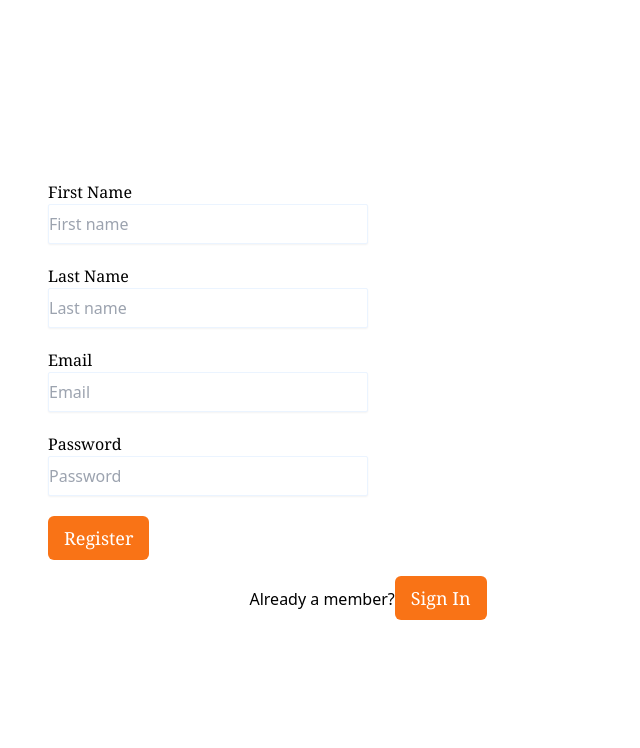
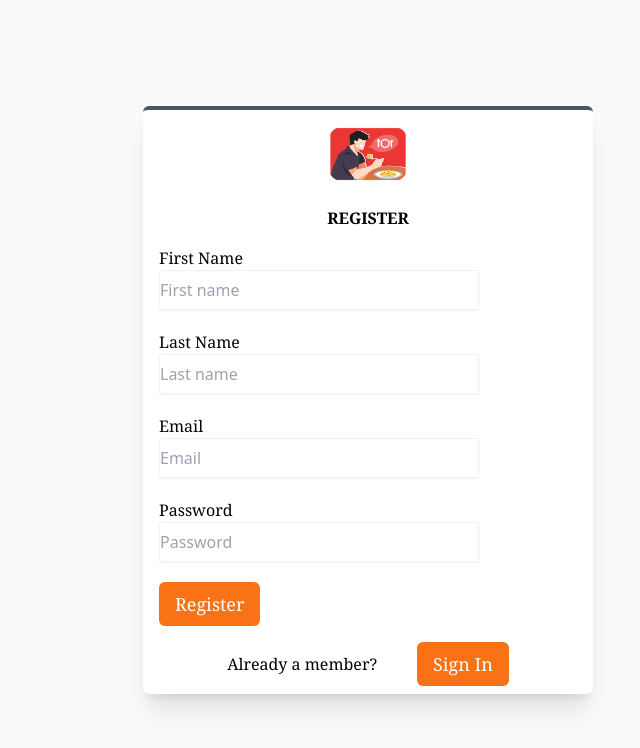
Before and after one commit to asnganje/Food-ordering-app-front-end, a React (Vite) app: page /register in a window 1280 px wide. Shown: the top 748 px of the page, without its empty margins (272-912 px from the left). Built offline with nearby package versions, Linux system fonts and the light colour scheme.

Commit message:
Add logo to register component

```diff
--- a/src/pages/Register.jsx
+++ b/src/pages/Register.jsx
@@ -4,6 +4,7 @@ import Button from "../Components/ui/Button"
 import { useState } from "react"
 import { useDispatch } from "react-redux"
 import { createUser } from "../redux/thunks/userThunk"
+import { Logo } from "../Components"
 
 function Register() {
   const dispatch = useDispatch()
@@ -34,14 +35,16 @@ function Register() {
 
 
   return (
-    <section className="h-screen grid place-items-center">
-    <Form onSubmit={handleSubmit}>
+    <section className="h-screen bg-authBg grid place-items-center">
+      <Form onSubmit={handleSubmit} className="max-w-[450px] rounded-md px-4 py-2 bg-white shadow-xl border-t-gray-600 border-t-4">
+          <Logo />
+          <h4 className="text-center font-serif font-bold uppercase py-4">Register</h4>
           <FormInput label="first name" value={firstName} changeHandler={changeHandler} name='first name' type='text' placeHolder='First name'/>
           <FormInput label="Last name" value={lastName} changeHandler={changeHandler} name='last name' type='text' placeHolder='Last name'/>
           <FormInput label="Email" name='email' value={email} changeHandler={changeHandler} type='email' placeHolder='Email'/>
           <FormInput label="Password" name='password' value={password} changeHandler={changeHandler} type='password' placeHolder='Password'/>
           <Button btnName='Register'/>
-      <p className="text-center mt-4">
+          <p className="flex items-center justify-center gap-x-10 text-center font-serif mt-4">
             Already a member?
             <Button>
               <Link to='/login'>Sign in</Link>
```
Lines whose indentation alone changed are shown as unchanged.
